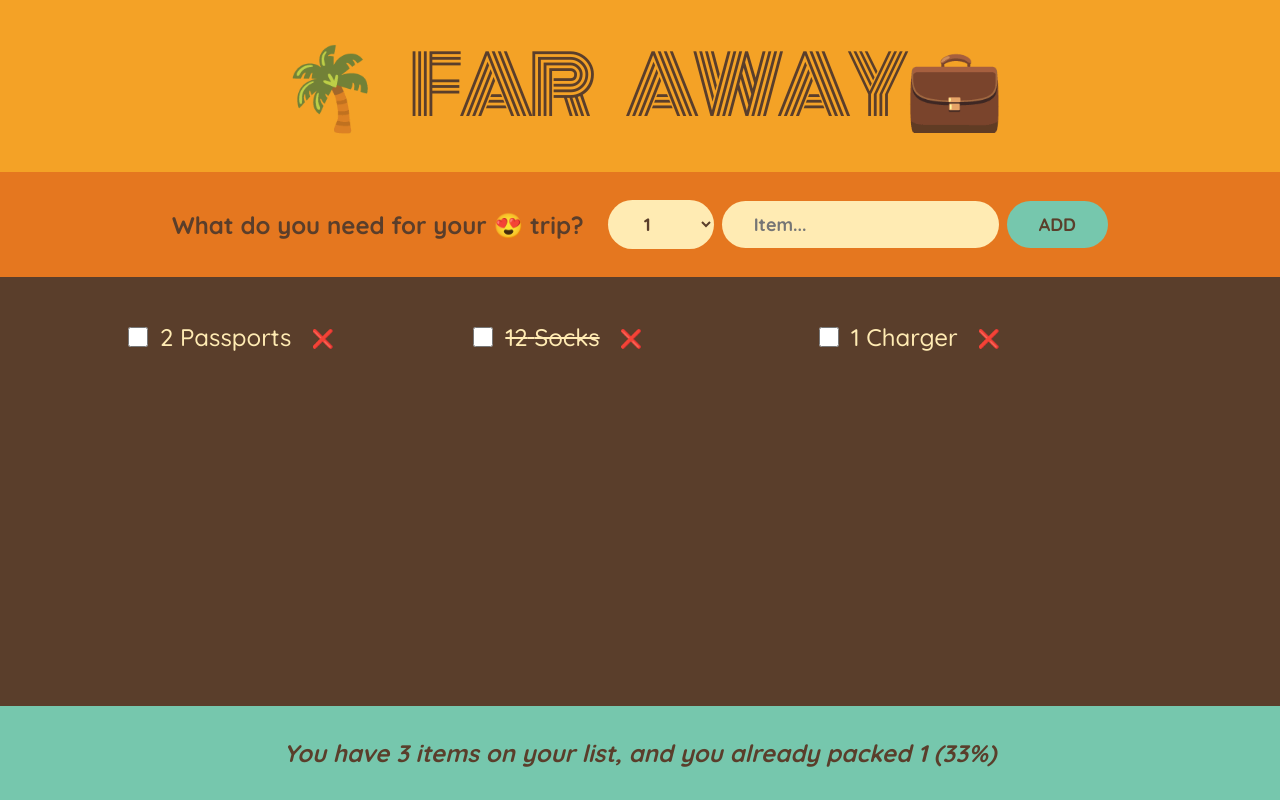
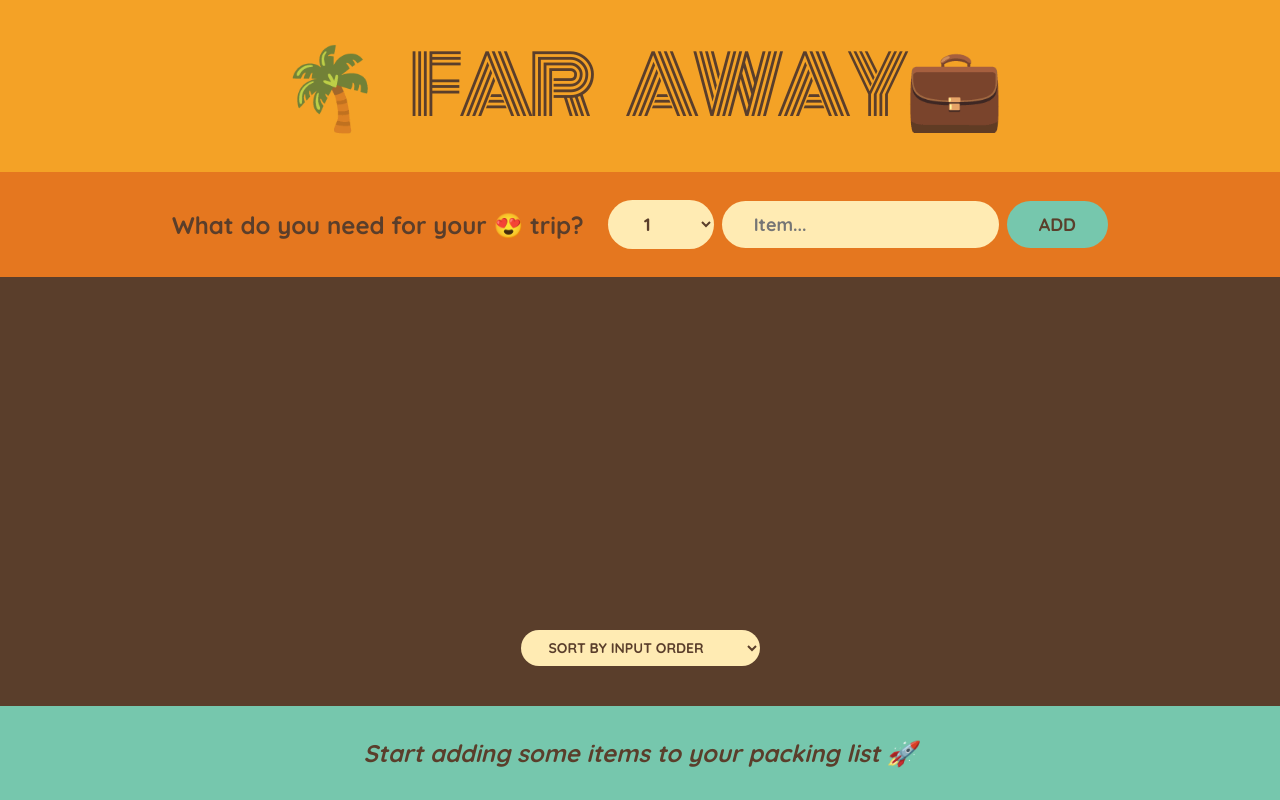
Before and after one commit to RoviK31/Travel_List, a React (Create React App) app: page / in a window 1280 px wide. Built offline with nearby package versions, Linux system fonts and the light colour scheme.

Commit message:
add sort functionality

```diff
--- a/src/App.js
+++ b/src/App.js
@@ -7,7 +7,7 @@
 ];
 
 export default function App() {
-  const [items, setItems] = useState(initialItems);
+  const [items, setItems] = useState([]);
 
   function handleAddItems(item) {
     setItems((items) => [...items, item]);
@@ -87,10 +87,19 @@
   );
 }
 function PackingList({ items, onDeleteItem, onToggleItem }) {
+  const [sortBy, setSortBy] = useState("input")
+
+  let sortedItems;
+  if(sortBy === 'input') sortedItems = items
+
+  if(sortBy === 'description') sortedItems = items.slice().sort((a,b)=> a.description.localeCompare(b.description))
+
+  if(sortBy === 'packed') sortedItems = items.slice().sort((a,b)=> Number(a.packed) - Number(b.packed))
+
   return (
     <div className="list">
       <ul>
-        {items.map((item, i) => (
+        {sortedItems.map((item, i) => (
           <Item
             onDeleteItem={onDeleteItem}
             item={item}
@@ -99,6 +108,14 @@
           />
         ))}
       </ul>
+
+      <div className="actions">
+        <select value={sortBy} onChange={e=> setSortBy(e.target.value)}>
+          <option value="input">Sort by input order</option>
+          <option value="description">Sort by description</option>
+          <option value="packed">Sort by packed status</option>
+        </select>
+      </div>
     </div>
   );
 }
```
